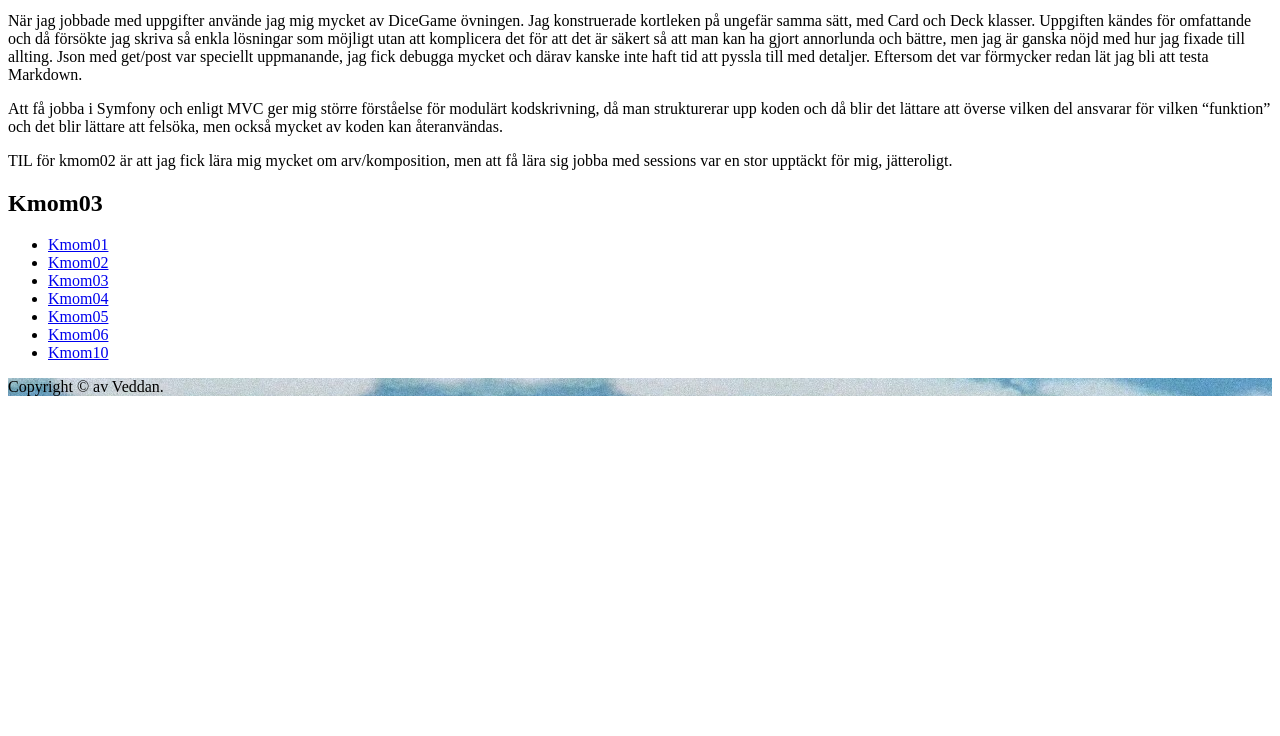
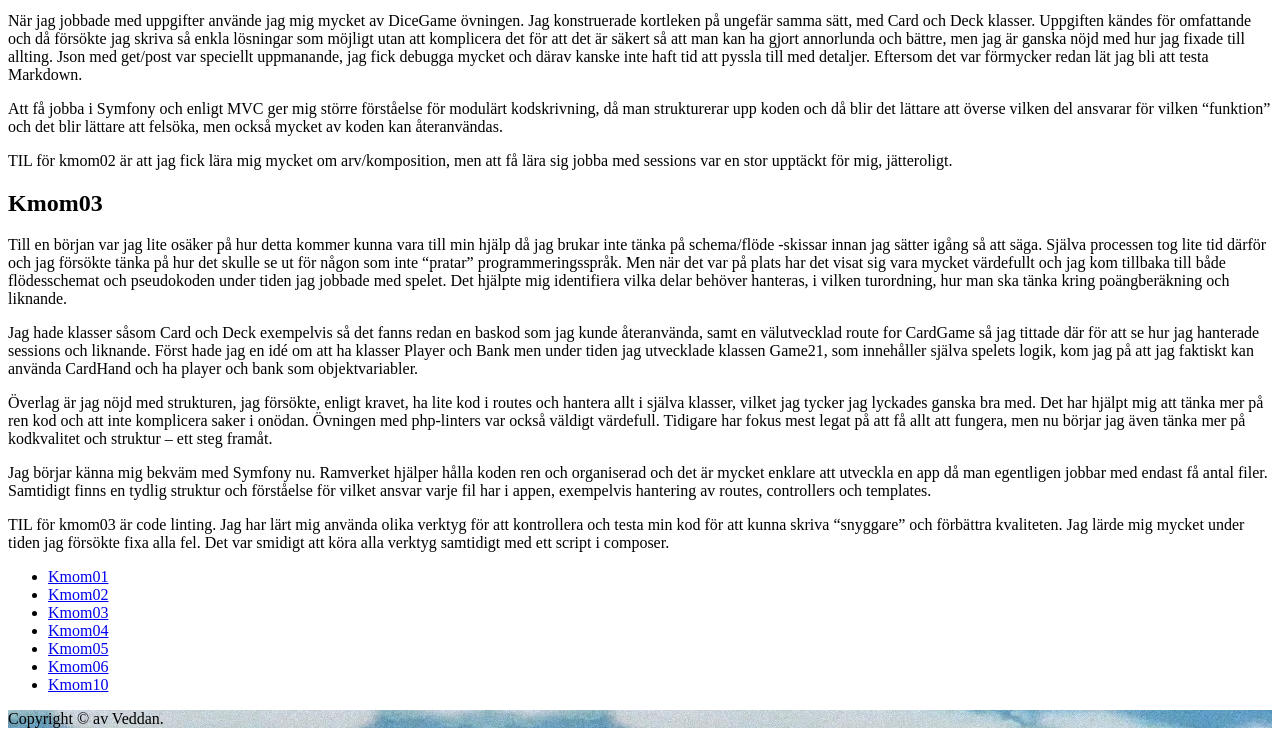
Before and after one commit to Veddan12/mvc, a Symfony app: template templates/report.html.twig in a window 1280 px wide. Shown: the part 694-1430 px from the top of the page. Before the commit the page ends 1090 px from the top, so only its background shows below. Run offline with Twig, Linux system fonts and the light colour scheme; the template is opened without the code that fills it, so the values that code supplies are empty; some libraries are stand-ins or nearby versions.

Commit message:
Update report

```diff
--- a/templates/report.html.twig
+++ b/templates/report.html.twig
@@ -23,6 +23,11 @@
             <p>Att få jobba i Symfony och enligt MVC ger mig större förståelse för modulärt kodskrivning, då man strukturerar upp koden och då blir det lättare att överse vilken del ansvarar för vilken “funktion” och det blir lättare att felsöka, men också mycket av koden kan återanvändas.</p>
             <p>TIL för kmom02 är att jag fick lära mig mycket om arv/komposition, men att få lära sig jobba med sessions var en stor upptäckt för mig, jätteroligt.</p>
             <h2 id="Kmom03">Kmom03</h2>
+            <p>Till en början var jag lite osäker på hur detta kommer kunna vara till min hjälp då jag brukar inte tänka på schema/flöde -skissar innan jag sätter igång så att säga. Själva processen tog lite tid därför och jag försökte tänka på hur det skulle se ut för någon som inte “pratar” programmeringsspråk. Men när det var på plats har det visat sig vara mycket värdefullt och jag kom tillbaka till både flödesschemat och pseudokoden under tiden jag jobbade med spelet. Det hjälpte mig identifiera vilka delar behöver hanteras, i vilken turordning, hur man ska tänka kring poängberäkning och liknande.</p>
+            <p>Jag hade klasser såsom Card och Deck exempelvis så det fanns redan en baskod som jag kunde återanvända, samt en välutvecklad route for CardGame så jag tittade där för att se hur jag hanterade sessions och liknande. Först hade jag en idé om att ha klasser Player och Bank men under tiden jag utvecklade klassen Game21, som innehåller själva spelets logik, kom jag på att jag faktiskt kan använda CardHand och ha player och bank som objektvariabler.</p>
+            <p>Överlag är jag nöjd med strukturen, jag försökte, enligt kravet, ha lite kod i routes och hantera allt i själva klasser, vilket jag tycker jag lyckades ganska bra med. Det har hjälpt mig att tänka mer på ren kod och att inte komplicera saker i onödan. Övningen med php-linters var också väldigt värdefull. Tidigare har fokus mest legat på att få allt att fungera, men nu börjar jag även tänka mer på kodkvalitet och struktur – ett steg framåt.</p>
+            <p>Jag börjar känna mig bekväm med Symfony nu. Ramverket hjälper hålla koden ren och organiserad och det är mycket enklare att utveckla en app då man egentligen jobbar med endast få antal filer.  Samtidigt finns en tydlig struktur och förståelse för vilket ansvar varje fil har i appen, exempelvis hantering av routes, controllers och templates.</p>
+            <p>TIL för kmom03 är code linting. Jag har lärt mig använda olika verktyg för att kontrollera och testa min kod för att kunna skriva “snyggare” och förbättra kvaliteten. Jag lärde mig mycket under tiden jag försökte fixa alla fel. Det var smidigt att köra alla verktyg samtidigt med ett script i composer.</p>
         </div>
         <div class="side-bar">
             <ul>
```
